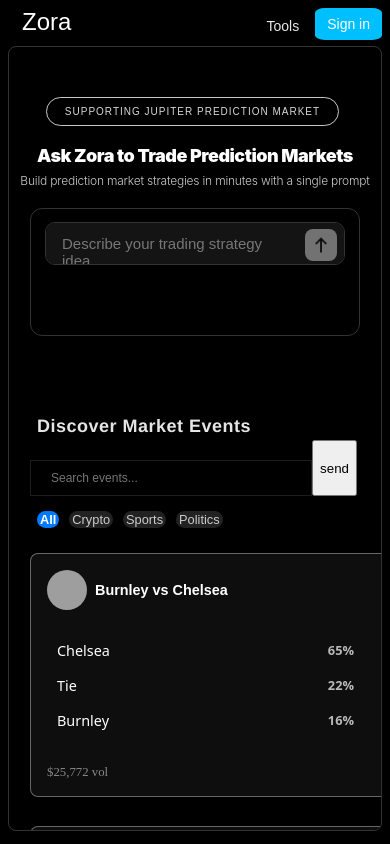
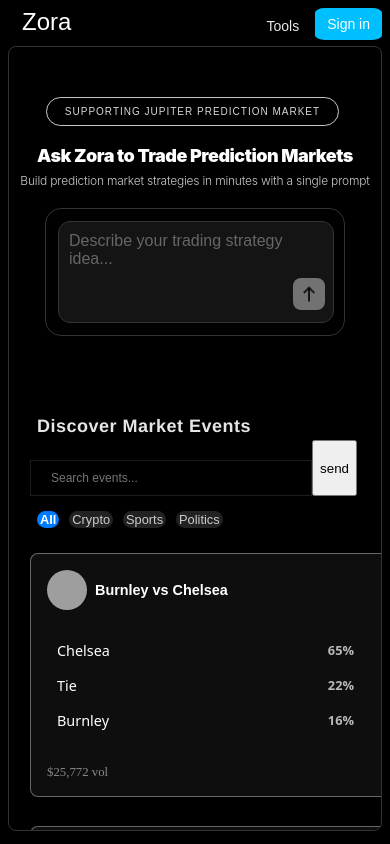
Before and after one commit to aayushk9/zora, a React (Vite) app in the folder apps/web/: page / in a window 390 px wide. Built offline with nearby package versions, Linux system fonts and the light colour scheme; grey boxes are pictures that could not be loaded.

Commit message:
replace old styles with new (gemini 3 model)

```diff
--- a/apps/web/src/components/InputBox/InputBox.module.css
+++ b/apps/web/src/components/InputBox/InputBox.module.css
@@ -1,47 +1,71 @@
 .container {
     border: 1px solid #333;
+    border-radius: 16px;
+    padding: 12px;
+    width: 800px;
+    margin: 1.2rem auto 0;
+    background: transparent;
+    box-sizing: border-box;
+    display: flex;
+    flex-direction: column;
+}
+
+.noBorder {
+    border: none;
+    padding: 0;
+}
+
+.wrapper {
+    border: 1px solid #333;
     border-radius: 12px;
-    padding: 8px 14px;
-    width: 750px;
-    height: 110px;
-    margin: 0 auto;
+    width: 100%;
+    background: #141414;
+    min-height: 100px;
+    display: flex;
+    flex-direction: column;
     position: relative;
-    background: transparent;
-    margin-top: 1.2rem;
+    transition: all 0.2s ease;
+    overflow: hidden;
 }
 
 .form {
-    position: absolute;
     display: flex;
     flex-direction: column;
-    width: 750px;
-    margin-top:0.3rem;
+    width: 100%;
+    height: 100%;
+    flex-grow: 1;
+}
+
+.inputSection {
+    position: relative;
+    width: 100%;
+    padding: 8px;
+    box-sizing: border-box;
+    flex-grow: 1;
+    display: flex;
+    flex-direction: column;
 }
 
 .textArea {
-    border: 1px solid #333;
-    background:  #141414;
+    background: transparent;
+    border: none;
     color: #fff;
-    font-size: 15px;
-    padding: 12px 48px 12px 16px;
-    border-radius: 10px;
+    font-size: 16px;
     width: 100%;
     resize: none;
-    box-sizing: border-box;
     font-family: sans-serif;
+    outline: none;
+    padding-right: 40px;
+    min-height: 60px;
 }
 
 .textArea::placeholder {
-  color: #777
-}
-
-.textArea:focus {
-    outline: none;
+  color: #666
 }
 
 .sendBtn {
     position: absolute;
-  bottom: 8px;
+    bottom: 12px;
     right: 8px;
     width: 32px;
     height: 32px;
@@ -53,13 +77,13 @@
     justify-content: center;
     cursor: pointer;
     transition: background 0.2s, opacity 0.2s;
+    z-index: 10;
 }
 
-.sendBtn:hover:not(:disabled) {
+.sendBtn:hover:not(.disabled) {
     background: #f0f0f0;
 }
 
-.sendBtn.disabled,
 .sendBtn.disabled {
     opacity: 0.4;
     cursor: not-allowed;
@@ -71,65 +95,35 @@
     object-fit: contain;
 }
 
-.expanded .textarea {
-  height: 100px;
-  border-bottom: 1px solid rgba(255, 255, 255, 0.15);
+.suggestionsArea {
+    width: 100%;
+    display: flex;
+    flex-direction: column;
 }
 
-.noBorder {
-    border: none;
+.divider {
+    height: 1px;
+    background-color: #333;
+    width: 100%;
+    margin: 0;
 }
 
+
 @media (max-width: 768px) {
-    .container {
-        width: 660px;
+    .container { width: 660px; }
 }
-    .form {
-        width: 660px;
+@media (max-width: 678px) {
+    .container { width: 490px; }
 }
+@media (max-width: 540px) {
+    .container { width: 430px; }
 }
-
-@media (max-width: 678px) {
-    .container {
-        width:490px;
+@media (max-width: 470px) {
+    .container { width: 340px; }
 }
-    .form {
-        width: 490px;
+@media (max-width: 390px) {
+    .container { width: 300px; }
 }
+@media (max-width: 360px) {
+    .container { width: 290px; }
 }
-
-@media (max-width: 540px) {
-    .container {
-        width: 430px;
-    }
-    .form {
-        width: 430px;
-    }
-}
-
-@media (max-width: 470px) {
-    .container {
-        width: 340px;
-    }
-    .form {
-        width: 340px;
-    }
-}
-
-@media (max-width: 390px) {
-    .container {
-        width: 300px;
-    }
-    .form {
-        width: 300px;
-    }
-}
-
-@media (max-width: 360px) {
-    .container {
-        width: 290px;
-    }
-    .form {
-        width: 290px;
-    }
-}
```
Lines whose indentation alone changed are shown as unchanged.
